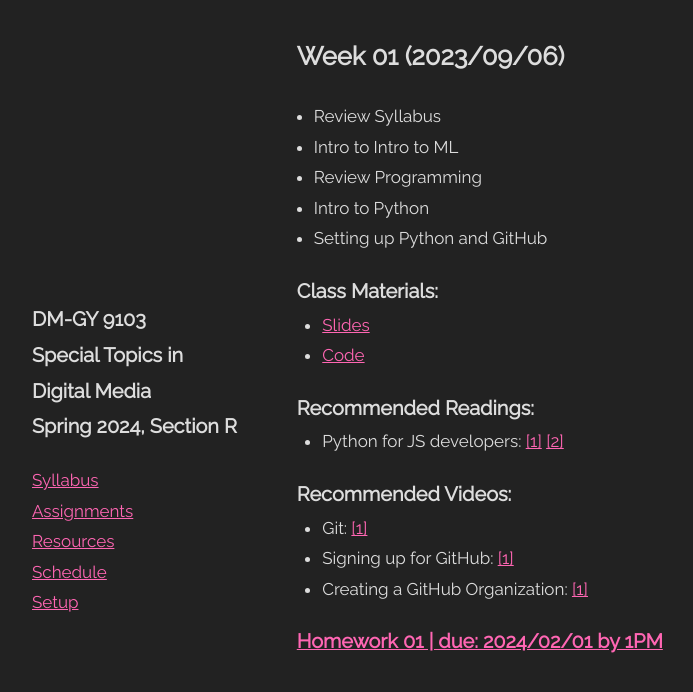
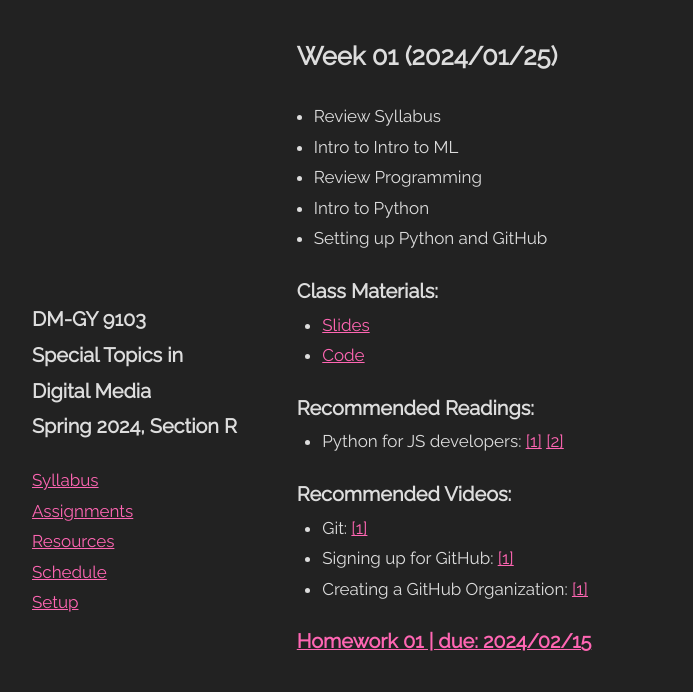
Before and after one commit to DM-GY-9103-2024S-R/DM-GY-9103-2024S-R.github.io, a Jekyll site: the page built from _pages/week/01.md, in a window 1280 px wide. Shown: the top 692 px of the page, without its empty margins (36-729 px from the left). Built offline with Jekyll 4.4.1, drawn with Linux system fonts in a browser that asks for light colours.

Commit message:
wk01 hw01 updates

```diff
--- a/_pages/week/01.md
+++ b/_pages/week/01.md
@@ -1,6 +1,6 @@
 ---
 title: Week 01
-when: 2023/09/06
+when: 2024/01/25
 what:
   - Review Syllabus
   - Intro to Intro to ML
```
Also changed, not shown: _pages/homework/01.md (+6 -6 lines).
